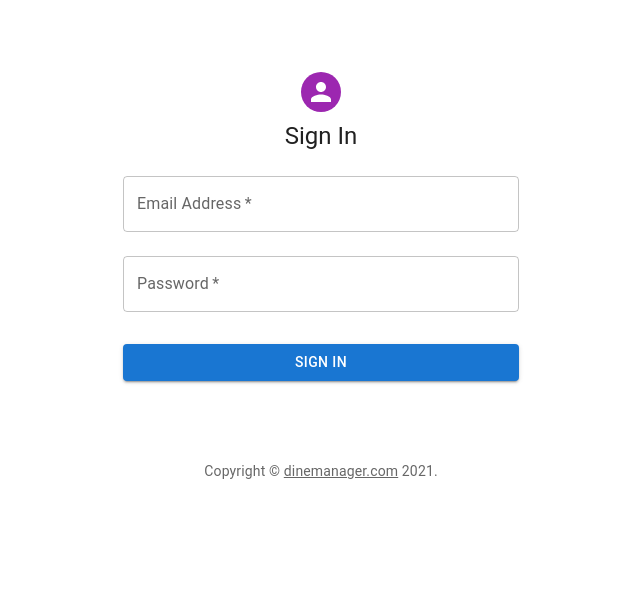
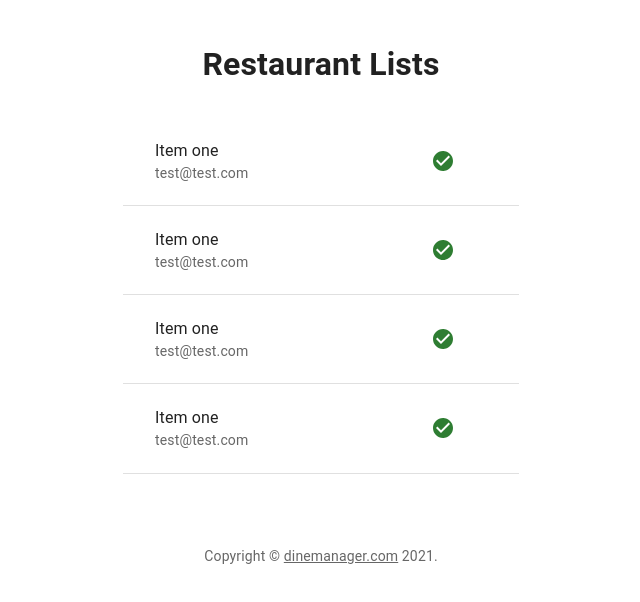
Before and after one commit to Prodip-Kumar-Paul/dineManager-admin, a React (Create React App) app: page /list in a window 1280 px wide. Shown: the top 602 px of the page, without its empty margins (319-959 px from the left). Built offline with nearby package versions, Linux system fonts and the light colour scheme; no server answers.

Commit message:
Revert "Bijoy/auth"

```diff
--- a/package.json
+++ b/package.json
@@ -15,12 +15,10 @@
     "@types/react": "^17.0.0",
     "@types/react-dom": "^17.0.0",
     "@types/react-router": "^5.1.17",
-    "firebase": "^9.1.2",
     "react": "^17.0.2",
     "react-dom": "^17.0.2",
     "react-router-dom": "^5.3.0",
     "react-scripts": "4.0.3",
-    "react-toastify": "^8.0.3",
     "typescript": "^4.1.2",
     "web-vitals": "^1.0.1"
   },
--- a/src/app/App.tsx
+++ b/src/app/App.tsx
@@ -1,8 +1,4 @@
-
-import {Switch, Route, BrowserRouter as Router } from "react-router-dom";
-import { ToastContainer } from 'react-toastify';
-
-import 'react-toastify/dist/ReactToastify.css';
+import { Switch, Route, BrowserRouter as Router } from "react-router-dom";
 
 import Signin from "../pages/signin/Signin";
 import RestaurantList from "../pages/restaurant-details/RestaturantList";
@@ -12,23 +8,13 @@ import "./App.css";
 function App() {
   return (
     <Router>
-      <ToastContainer
-position="top-right"
-autoClose={5000}
-hideProgressBar={false}
-newestOnTop={false}
-closeOnClick
-rtl={false}
-pauseOnFocusLoss
-draggable
-pauseOnHover
-/>
-{/* Same as */}
-<ToastContainer />
       <div className="App">
         <Switch>
           <Route path="/app">
             <h1>Admin section</h1>
+          </Route>
+          <Route path="/list">
+            <RestaurantList />
           </Route>
           <Route path="/">
             <Signin />
--- a/src/firebase-config.ts
+++ /dev/null
@@ -1,10 +0,0 @@
-export default {
-  apiKey: process.env.REACT_APP_APIKEY,
-  authDomain: process.env.REACT_APP_AUTHDOMAIN,
-  databaseURL: process.env.REACT_APP_DBURL,
-  "projectId": process.env.REACT_APP_PROJECTID,
-  storageBucket: process.env.REACT_APP_STORAGEBUCKET,
-  messagingSenderId: process.env.REACT_APP_MESSAGINGSENDERID,
-  appId: process.env.REACT_APP_APPID,
-  measurementId: process.env.REACT_APP_MESUREMENTID
-}
--- a/src/fragements/sample.tsx
+++ b/src/fragements/sample.tsx
@@ -1 +1 @@
-export {}
+export {};
--- a/src/pages/signin/Signin.tsx
+++ b/src/pages/signin/Signin.tsx
@@ -1,100 +1,37 @@
-import React, { useState } from "react";
-import Avatar from "@mui/material/Avatar";
-import Button from "@mui/material/Button";
-import CircularProgress from "@mui/material/CircularProgress";
-import CssBaseline from "@mui/material/CssBaseline";
-import TextField from "@mui/material/TextField";
-import Link from "@mui/material/Link";
-import Box from "@mui/material/Box";
-import Typography from "@mui/material/Typography";
-import Container from "@mui/material/Container";
-import { createTheme, ThemeProvider } from "@mui/material/styles";
-import { green } from "@mui/material/colors";
-
-import signIn from "../../services/api/signin";
-import errorService from "../../services/error-service";
+import Avatar from '@mui/material/Avatar';
+import Button from '@mui/material/Button';
+import CssBaseline from '@mui/material/CssBaseline';
+import TextField from '@mui/material/TextField';
+import Link from '@mui/material/Link';
+import Box from '@mui/material/Box';
+import Typography from '@mui/material/Typography';
+import Container from '@mui/material/Container';
+import { createTheme, ThemeProvider } from '@mui/material/styles';
 
 function Copyright(props: any) {
   return (
-    <Typography
-      variant="body2"
-      color="text.secondary"
-      align="center"
-      {...props}
-    >
-      {"Copyright © "}
+    <Typography variant="body2" color="text.secondary" align="center" {...props}>
+      {'Copyright © '}
       <Link color="inherit" href="#">
         dinemanager.com
-      </Link>{" "}
+      </Link>{' '}
       {new Date().getFullYear()}
-      {"."}
+      {'.'}
     </Typography>
   );
 }
 
 const theme = createTheme();
 
-interface Credentials {
-  email: {
-    value: string;
-    hasError: boolean;
-  };
-  password: {
-    value: string;
-    hasError: boolean;
-  };
-}
-
 export default function SignIn() {
-  const [isLoading, setIsLoading] = useState<boolean>(false);
-  const [credentials, setCredentials] = useState<Credentials>({
-    email: {
-      value: "",
-      hasError: false,
-    },
-    password: {
-      value: "",
-      hasError: false,
-    },
-  });
-
-  const changeHandler = (event: React.ChangeEvent<HTMLInputElement>): void => {
-    const field = event.currentTarget.id;
-    const value = event.currentTarget.value;
-    if (field === "email") {
-      setCredentials({
-        ...credentials,
-        email: {
-          value,
-          hasError:
-            value === "" || !value.includes("@") || !value.includes(".")
-              ? true
-              : false,
-        },
-      });
-    } else if (field === "password") {
-      setCredentials({
-        ...credentials,
-        password: { value, hasError: value === "" ? true : false },
-      });
-    }
-  };
-
-  const handleSubmit = async (event: React.FormEvent<HTMLFormElement>) => {
-    setIsLoading(true);
+  const handleSubmit = (event: React.FormEvent<HTMLFormElement>) => {
     event.preventDefault();
-    try {
-      const res = await signIn(
-        credentials.email.value,
-        credentials.password.value
-      )
-      console.log(res);
-    } catch (err) {
-      if( err instanceof Error) {
-        errorService("Please provide correct credentials!");
-      }
-    }
-    setIsLoading(false);
+    const data = new FormData(event.currentTarget);
+    // eslint-disable-next-line no-console
+    console.log({
+      email: data.get('email'),
+      password: data.get('password'),
+    });
   };
 
   return (
@@ -104,21 +41,17 @@ export default function SignIn() {
         <Box
           sx={{
             marginTop: 8,
-            display: "flex",
-            flexDirection: "column",
-            alignItems: "center",
+            display: 'flex',
+            flexDirection: 'column',
+            alignItems: 'center',
           }}
         >
-          <Avatar sx={{ m: 1, bgcolor: "secondary.main" }}></Avatar>
+          <Avatar sx={{ m: 1, bgcolor: 'secondary.main' }}>
+          </Avatar>
           <Typography component="h1" variant="h5">
             Sign In
           </Typography>
-          <Box
-            component="form"
-            onSubmit={handleSubmit}
-            noValidate
-            sx={{ mt: 1 }}
-          >
+          <Box component="form" onSubmit={handleSubmit} noValidate sx={{ mt: 1 }}>
             <TextField
               margin="normal"
               required
@@ -126,13 +59,8 @@ export default function SignIn() {
               id="email"
               label="Email Address"
               name="email"
-              onChange={changeHandler}
-              error={credentials.email.hasError}
-              helperText={
-                credentials.email.hasError
-                  ? "Please enter a valid email address"
-                  : ""
-              }
+              autoComplete="email"
+              autoFocus
             />
             <TextField
               margin="normal"
@@ -142,13 +70,7 @@ export default function SignIn() {
               label="Password"
               type="password"
               id="password"
-              onChange={changeHandler}
-              error={credentials.password.hasError}
-              helperText={
-                credentials.password.hasError
-                  ? "Please enter a valid password"
-                  : ""
-              }
+              autoComplete="current-password"
             />
             <Button
               type="submit"
@@ -156,16 +78,6 @@ export default function SignIn() {
               variant="contained"
               sx={{ mt: 3, mb: 2 }}
             >
-              {isLoading && (
-                <CircularProgress
-                  size={25}
-                  thickness={6}
-                  sx={{
-                    color: green[500],
-                    marginRight: "0.5rem",
-                  }}
-                />
-              )}
               Sign In
             </Button>
           </Box>
--- a/src/services/error-service.ts
+++ /dev/null
@@ -1,15 +0,0 @@
-import { toast } from "react-toastify";
-
-const errorService = (msg: string) => {
-  toast.error(msg, {
-    position: "top-right",
-    autoClose: 5000,
-    hideProgressBar: false,
-    closeOnClick: true,
-    pauseOnHover: true,
-    draggable: true,
-    progress: undefined,
-  });
-};
-
-export default errorService;
```
Also changed, not shown: src/components/ErrorDlg.tsx (deleted, +0 -18 lines), src/lib/hooks/sample.ts (renamed from src/lib/sample.ts), 2 other files (tests, documents, lock files or other folders). Lines whose indentation alone changed are shown as unchanged.
